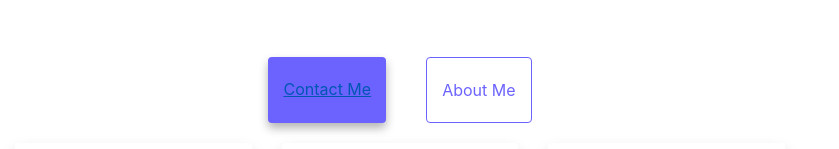
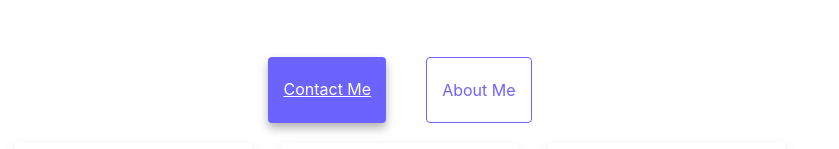
Before and after one commit to LinyMabase/Repsponsive-Homework-Week3, a website: page index.html in a window 1280 px wide. In both pictures the pointer is over the link 327 px from the left and 284 px from the top of the page. Shown: the part 195-344 px from the top of the page, without its empty margins (0-839 px from the left). Drawn offline with nearby package versions, Linux system fonts and the light colour scheme.

Commit message:
Update style.css

```diff
--- a/style.css
+++ b/style.css
@@ -58,6 +58,10 @@ p {
   color: white;
 }
 
+.contact-link:hover {
+  color: white;
+}
+
 .about-link {
   color: var(--primary-color);
   border: 1px solid var(--primary-color);
```
